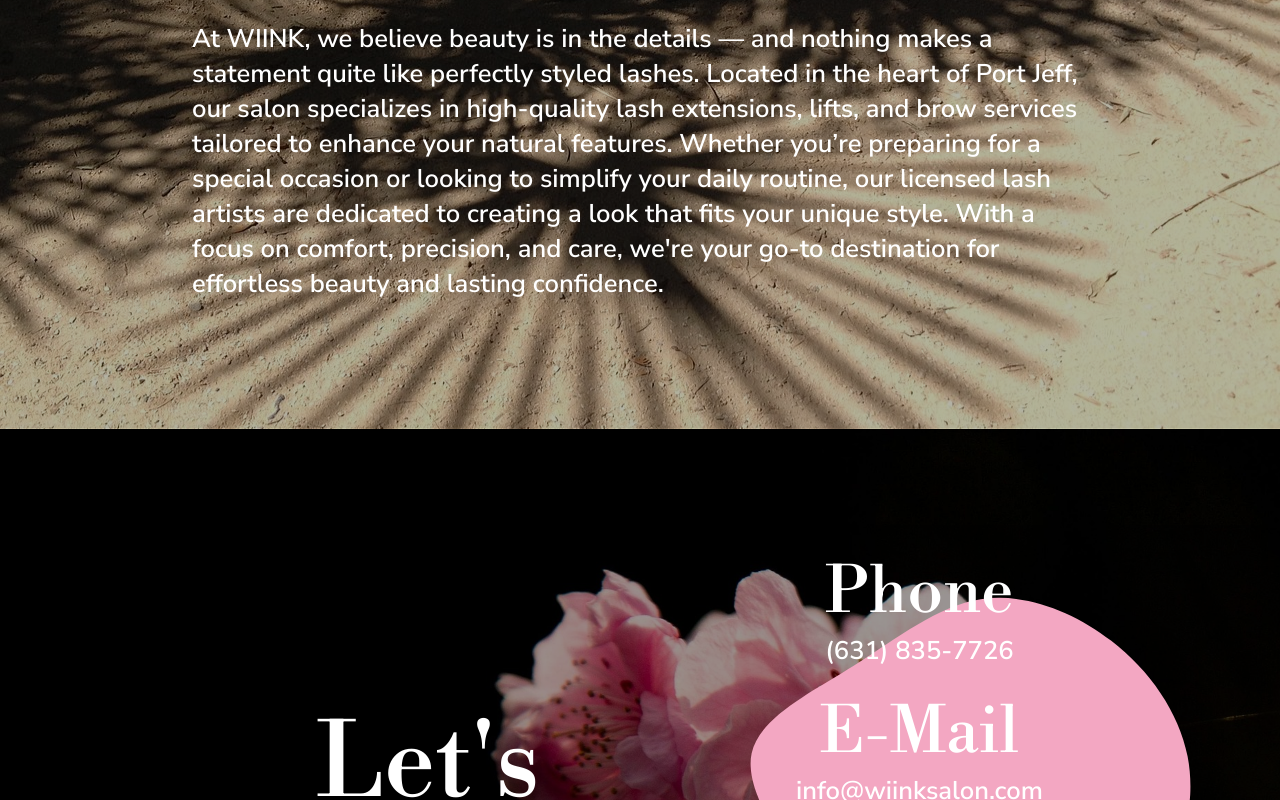
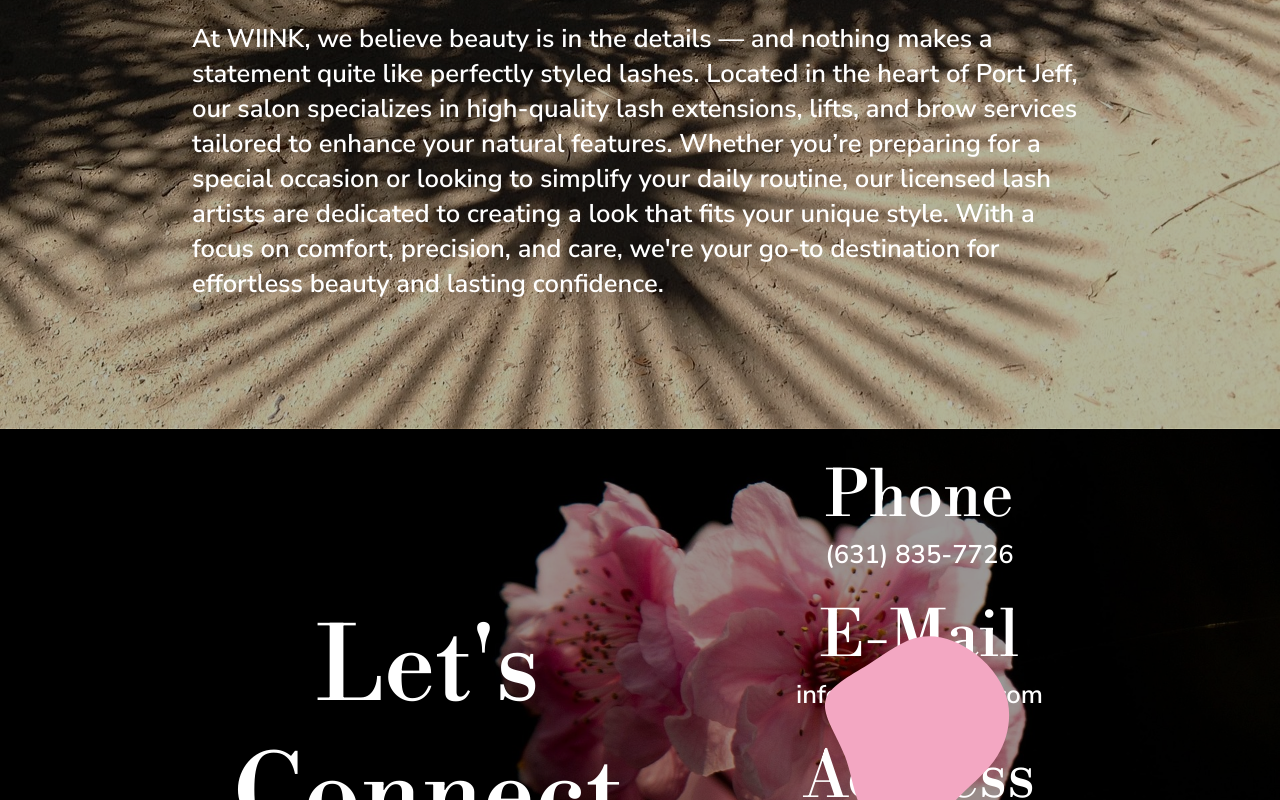
Before and after one commit to mdepietto/chic-salon, a React (Create React App) app: page / in a window 1280 px wide. Shown: the part 2000-2800 px from the top of the page. Built offline with nearby package versions, Linux system fonts and the light colour scheme; the HTML template or start-up script is replaced by a standard one; a web font is replaced by a local one.

Commit message:
updated some base colors, altered sizing of Contact page, adjusted contact blob

```diff
--- a/src/components/Contact.js
+++ b/src/components/Contact.js
@@ -9,7 +9,7 @@
   // background-image: url(${palmLeaf});
   // too dark?
   background-image: url(${sakura});
-  height: 100vh;
+  // height: 100vh;
   width: 100%;
   background-size: cover;
   background-position: center;
@@ -56,8 +56,14 @@
 
 const StyledSVG = styled.svg`
   position: absolute;
-  right: 0;
+  width: 100%;
   height: 100%;
+  z-index: 0;
+`;
+
+const BlobWrapper = styled.div`
+  position: relative;
+  z-index: 1;
 `;
 
 const Contact = () => {
@@ -69,6 +75,7 @@
           <h2>Connect</h2>
         </TitleWrapper>
 
+        <BlobWrapper>
           <StyledSVG viewBox="0 0 200 200" xmlns="http://www.w3.org/2000/svg">
             <path fill="var(--bb)" d="M44.5,-61.9C57.2,-52.1,66.7,-38.4,69.6,-23.9C72.4,-9.5,68.7,5.8,61.5,17.6C54.3,29.3,43.8,37.6,33,48.3C22.2,59.1,11.1,72.4,-2.9,76.4C-16.9,80.3,-33.7,75,-42.6,63.6C-51.4,52.2,-52.2,34.7,-58.4,18.3C-64.7,2,-76.3,-13.3,-73.8,-24.9C-71.3,-36.6,-54.8,-44.6,-40.1,-53.8C-25.5,-63,-12.7,-73.4,1.6,-75.6C15.9,-77.8,31.8,-71.7,44.5,-61.9Z" transform="translate(100 100)" />
           </StyledSVG>
@@ -93,6 +100,7 @@
               </IconButton>
             </Stack>
           </InfoWrapper>
+        </BlobWrapper>
       </Fill>
     </ContactWrapper>
   );
--- a/src/components/NavBar.js
+++ b/src/components/NavBar.js
@@ -30,7 +30,7 @@
       name: 'Book Now',
       onClick: () => console.log('add this later'),
       style: {
-        backgroundColor: 'var(--theme-orange)',
+        backgroundColor: 'var(--bb)',
         border: '2px solid white',
         opacity: .9,
       },
```
Lines whose indentation alone changed are shown as unchanged.
